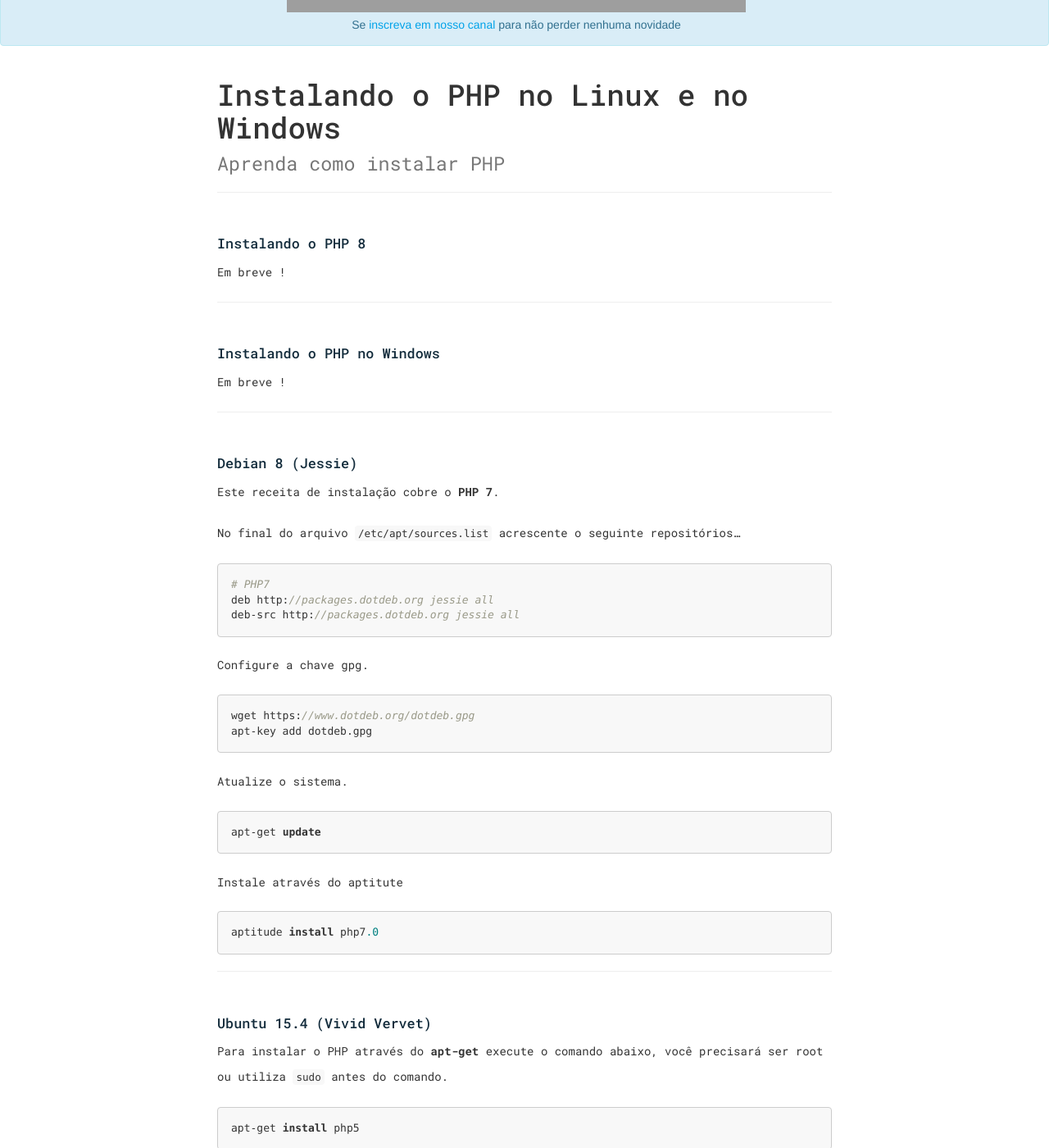
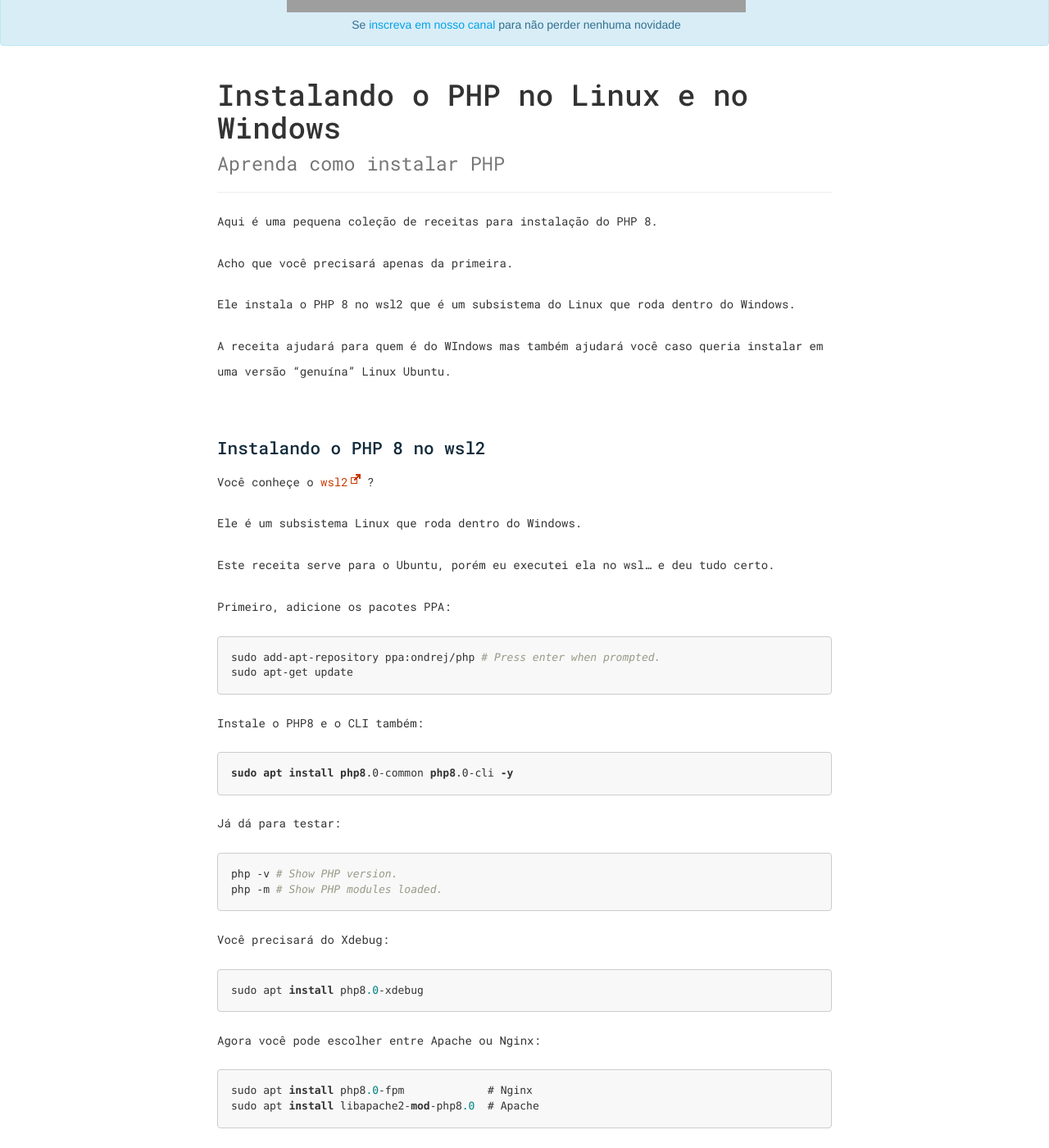
Before and after one commit to website-devfuria/php, a Jekyll site: the page built from instalando-php-no-linux-e-no-windows/index.md, in a window 1280 px wide and 1400 px high, scrolled down 392 px. Shown: the whole window at 82% size. Built offline with Jekyll 4.4.1, drawn with Linux system fonts in a browser that asks for light colours; some of the changed text lies outside the part shown; grey boxes are pictures that could not be loaded.

Commit message:
Instalando o PHP 8 no Linux e no Windows

```diff
--- a/instalando-php-no-linux-e-no-windows/index.md
+++ b/instalando-php-no-linux-e-no-windows/index.md
@@ -5,19 +5,60 @@ capitulo:    "php-comecando"
 ordem:       4
 ---
 
+Aqui é uma pequena coleção de receitas para instalação do PHP 8.
 
-### Instalando o PHP 8
+Acho que você precisará apenas da primeira.
 
-Em breve !
+Ele instala o PHP 8 no wsl2 que é um subsistema do Linux que roda dentro do Windows.
+
+A receita ajudará para quem é do WIndows mas também ajudará você caso queria instalar em uma versão "genuína" Linux Ubuntu.
+
+
+## Instalando o PHP 8 no wsl2
+
+Você conheçe o [wsl2](https://docs.microsoft.com/pt-br/windows/wsl/install-win10) ?
+
+Ele é um subsistema Linux que roda dentro do Windows.
+
+Este receita serve para o Ubuntu, porém eu executei ela no wsl... e deu tudo certo.
+
+Primeiro, adicione os pacotes PPA:
+
+    sudo add-apt-repository ppa:ondrej/php # Press enter when prompted.
+    sudo apt-get update
+
+
+Instale o PHP8 e o CLI também:
+
+    sudo apt install php8.0-common php8.0-cli -y
+
+Já dá para testar:
+
+    php -v # Show PHP version.
+    php -m # Show PHP modules loaded.
+
+
+Você precisará do Xdebug:
+
+    sudo apt install php8.0-xdebug
+
+
+Agora você pode escolher entre Apache ou Nginx:
+
+    sudo apt install php8.0-fpm             # Nginx
+    sudo apt install libapache2-mod-php8.0  # Apache
+
+Eu fui de Apache.
+
+Fonte:
+
+- [php-8.0-installation-update-guide-debian-ubuntu](https://php.watch/articles/php-8.0-installation-update-guide-debian-ubuntu)
+
 
 ---
 
 
-### Instalando o PHP no Windows
-
-Em breve !
-
----
+Abaxio, deixo registrado algumas receitas mais antigas, acho que você não precisará delas, mas caso precise...
 
 
 ### Debian 8 (Jessie)
```
